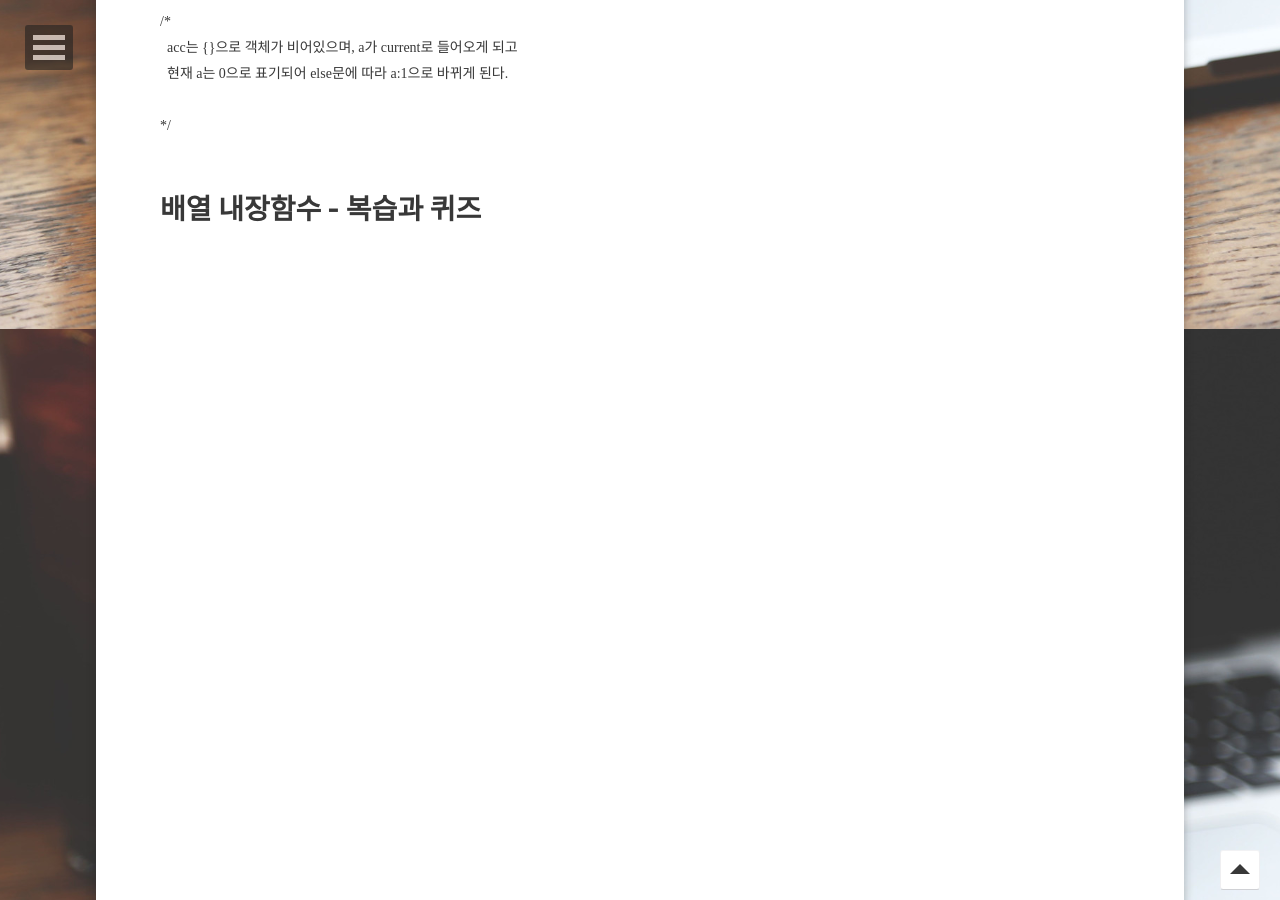
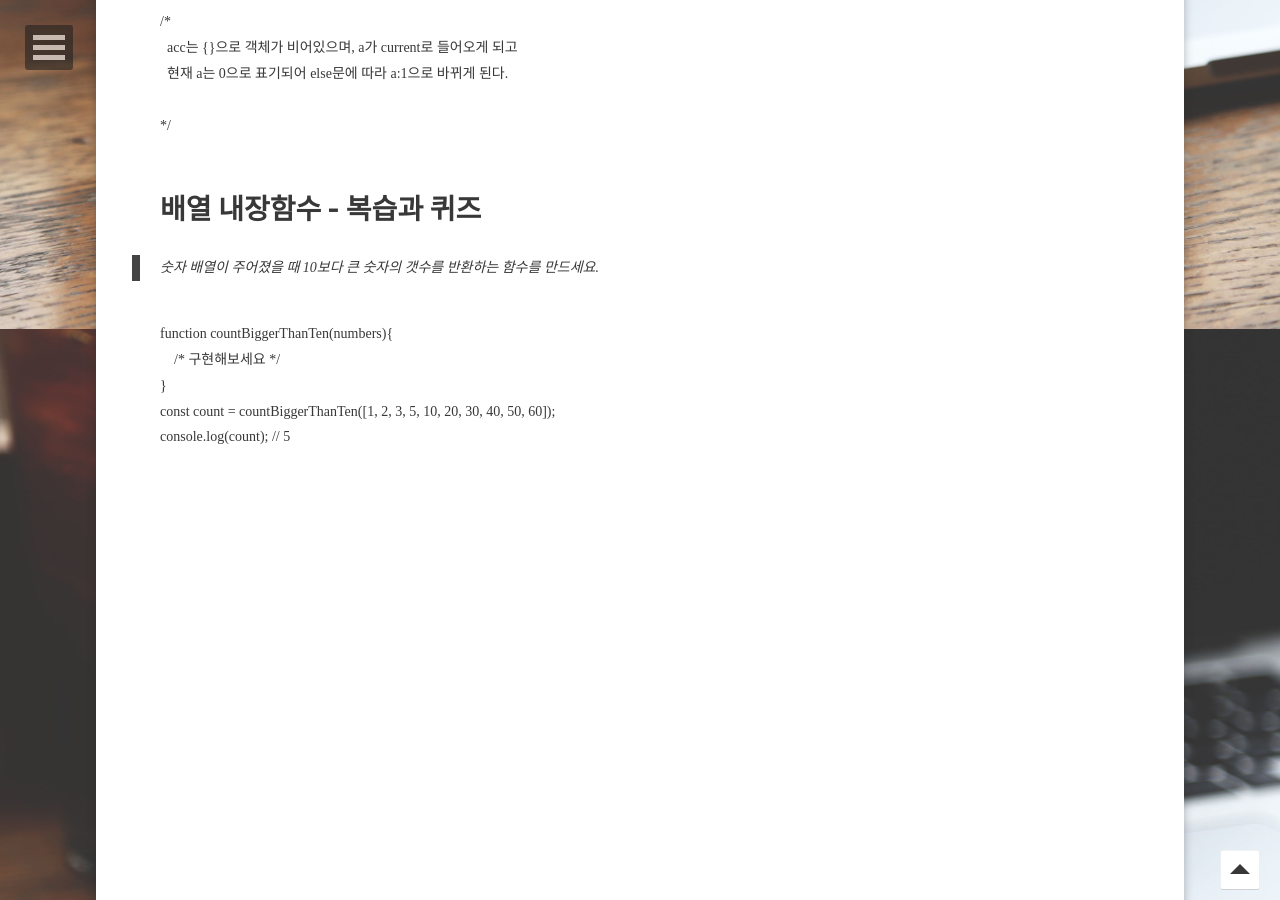
Before and after one commit to sum529-create/sum529-create.github.io, a Jekyll site: the page built from _posts/2021-05-24-벨로퍼트-자바스크립트.md, in a window 1280 px wide and 900 px high, scrolled down 16771 px. Built offline with Jekyll 4.4.1, drawn with Linux system fonts in a browser that asks for light colours; some web fonts are replaced; comment, search, counter and statistics services are not loaded.

Commit message:
Update 2021-05-24-벨로퍼트-자바스크립트.md

```diff
--- a/_posts/2021-05-24-벨로퍼트-자바스크립트.md
+++ b/_posts/2021-05-24-벨로퍼트-자바스크립트.md
@@ -722,10 +722,14 @@ console.log(counts);
 
 
 # 배열 내장함수 - 복습과 퀴즈
-
+> 숫자 배열이 주어졌을 때 10보다 큰 숫자의 갯수를 반환하는 함수를 만드세요.
 <pre>
 <code>
-
+function countBiggerThanTen(numbers){
+    /* 구현해보세요 */
+}
+const count = countBiggerThanTen([1, 2, 3, 5, 10, 20, 30, 40, 50, 60]);
+console.log(count); // 5
 </code>
 </pre>
 <pre>
```
